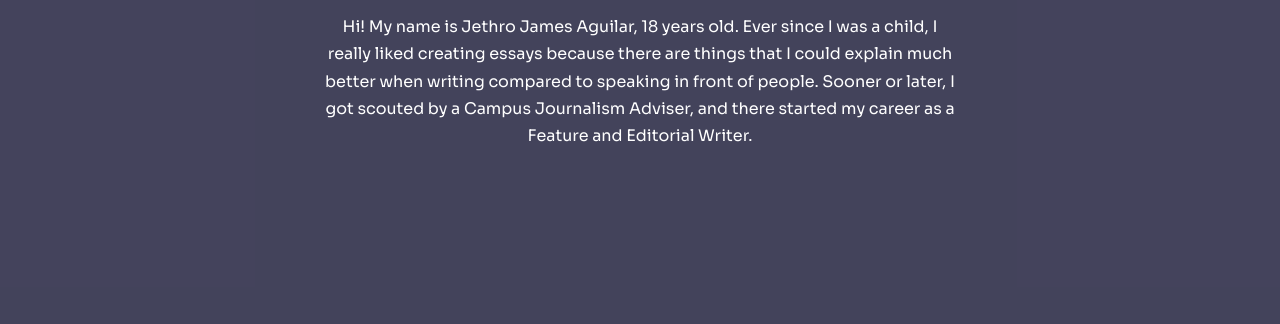
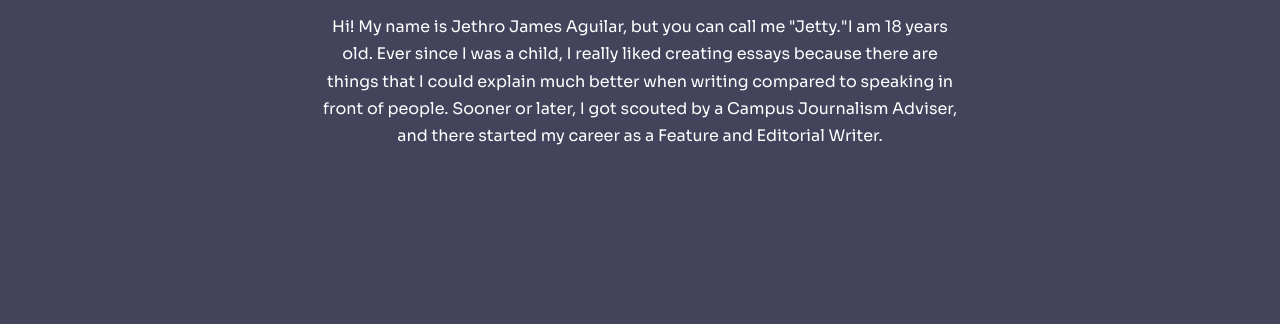
Before and after one commit to jethrojames-aguilar18/journalism-portfolio, a plain HTML site: page journ.html in a window 1280 px wide. Shown: the part 476-800 px from the top of the page. Drawn offline with nearby package versions, Linux system fonts and the light colour scheme.

Commit message:
Update journ.html

```diff
--- a/journ.html
+++ b/journ.html
@@ -9,7 +9,7 @@
     <link rel="stylesheet" href="css/boxicons.min.css">
     <link rel="stylesheet" href="https://cdnjs.cloudflare.com/ajax/libs/animate.css/4.1.1/animate.min.css"/>
     <link rel="stylesheet" href="css/style.css">
-    <title>Writing Journey | Aguilar</title>
+    <title>My Writing Journey | Aguilar</title>
 </head>
 
 <body data-bs-spy="scroll" data-bs-target=".navbar" data-bs-offset="70">
@@ -79,7 +79,7 @@
             <div class="row">
                 <div class="col-lg-7 mx-auto text-center">
                     <h1 class="display-4 text-white">I am Jethro, a Campus Journalist   </h1>
-                    <p class="text-white my-3">Hi! My name is Jethro James Aguilar, 18 years old. Ever since I was a child, I really liked creating essays because there are things
+                    <p class="text-white my-3">Hi! My name is Jethro James Aguilar, but you can call me "Jetty."I am 18 years old. Ever since I was a child, I really liked creating essays because there are things
                         that I could explain much better when writing compared to speaking in front of people. Sooner or later, I got scouted by a Campus Journalism Adviser, and there started my
                         career as a Feature and Editorial Writer.
                     </p>
```
